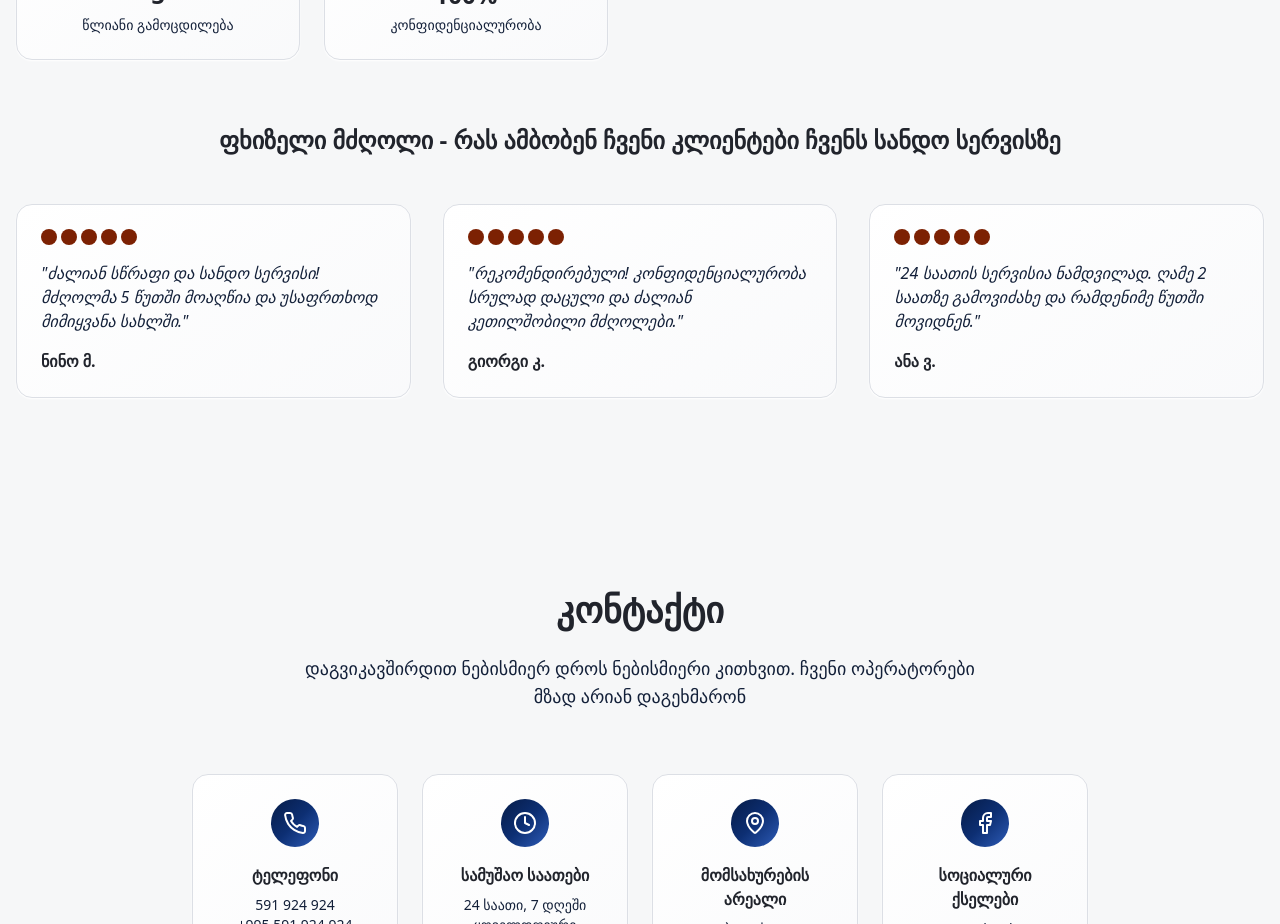
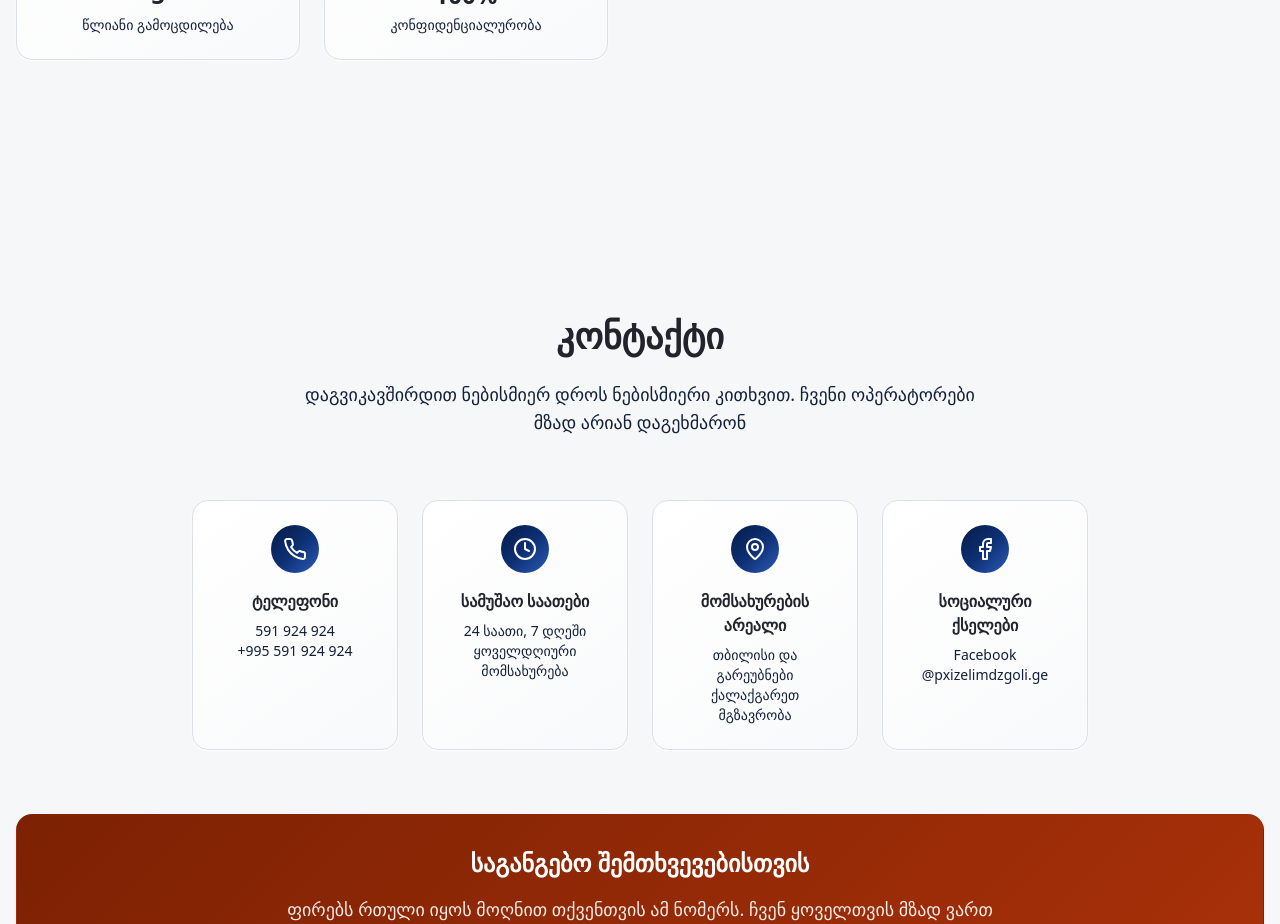
Before and after one commit to dkharshiladze/pixel-swift-sparkle, a React (Vite) app: page / in a window 1280 px wide. Shown: the part 3240-4164 px from the top of the page. Built offline with nearby package versions, Linux system fonts and the light colour scheme.

Commit message:
delete testimilians

```diff
--- a/src/components/sections/AboutSection.tsx
+++ b/src/components/sections/AboutSection.tsx
@@ -115,28 +115,7 @@ export const AboutSection = () => {
         </div>
 
         {/* Testimonials */}
-        <div>
-          <h3 className="text-2xl font-bold text-foreground text-center mb-12">
-            ფხიზელი მძღოლი - რას ამბობენ ჩვენი კლიენტები ჩვენს სანდო სერვისზე
-          </h3>
-          <div className="grid md:grid-cols-3 gap-8">
-            {testimonials.map((testimonial, index) => (
-              <Card key={index} className="p-6 gradient-card shadow-card">
-                <div className="flex mb-4">
-                  {[...Array(testimonial.rating)].map((_, i) => (
-                    <div key={i} className="w-4 h-4 bg-secondary rounded-full mr-1"></div>
-                  ))}
-                </div>
-                <p className="text-muted-foreground mb-4 italic">
-                  "{testimonial.text}"
-                </p>
-                <div className="font-semibold text-foreground">
-                  {testimonial.name}
-                </div>
-              </Card>
-            ))}
-          </div>
-        </div>
+
       </div>
     </section>
   );
```
